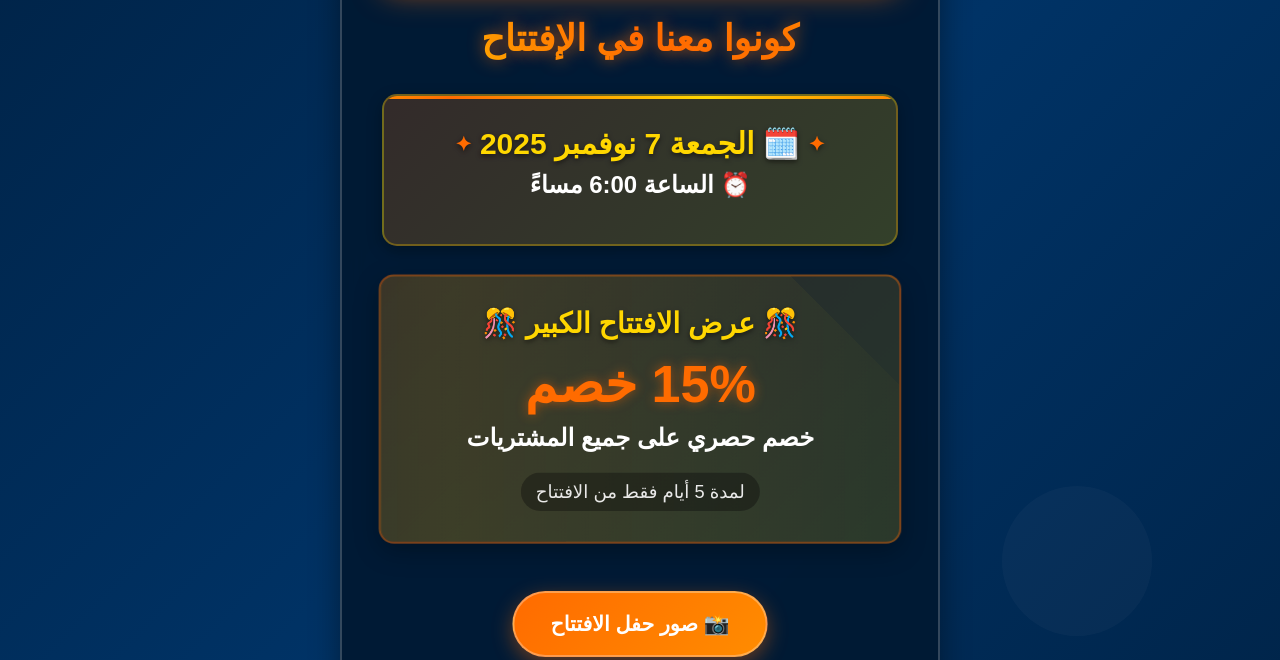
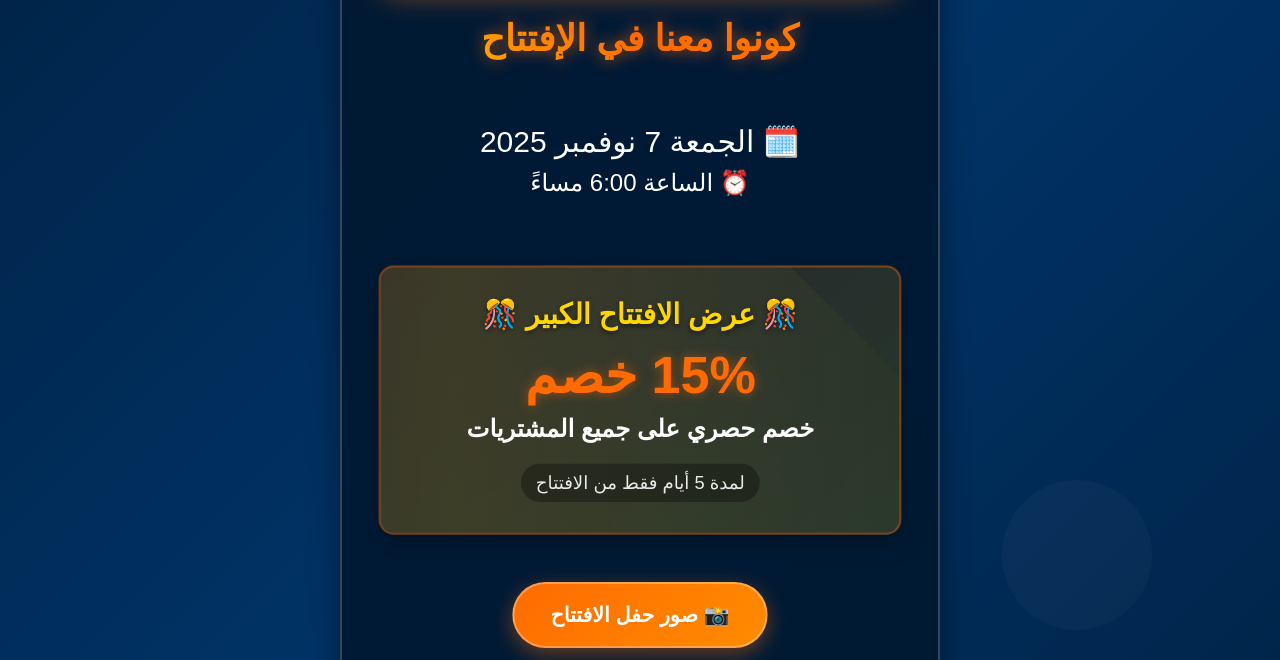
Before and after one commit to perfectbashar-dev/Main_QR, a plain HTML site: page coming-soon.html in a window 1280 px wide. Shown: the part 388-1048 px from the top of the page. Drawn offline with Linux system fonts and the light colour scheme.

Commit message:
Update coming-soon.html

```diff
--- a/coming-soon.html
+++ b/coming-soon.html
@@ -137,62 +137,20 @@
 
         /* تصميم جديد لتاريخ الافتتاح */
         .event-info {
-            background: linear-gradient(135deg, rgba(255, 107, 0, 0.2), rgba(255, 215, 0, 0.2));
-            padding: 25px 15px;
-            border-radius: 15px;
-            margin: 25px 0;
-            border: 2px solid rgba(255, 215, 0, 0.3);
-            animation: fadeInUp 2s ease-out 1s both;
-            position: relative;
-            overflow: hidden;
-            box-shadow: 0 5px 15px rgba(0, 0, 0, 0.3);
-        }
+    padding: 20px 15px; /* قللنا الحشوة */
+    margin: 20px 0; /* قللنا المسافة */
+    border-radius: 15px; /* قللنا الزوايا */
+}
 
-        .event-info::before {
-            content: '';
-            position: absolute;
-            top: 0;
-            left: 0;
-            right: 0;
-            height: 3px;
-            background: linear-gradient(90deg, #ff6b00, #ffd700, #ff6b00);
-            animation: shimmer 3s infinite linear;
-        }
+.event-date {
+    font-size: 24px; /* قللنا حجم الخط */
+    margin-bottom: 10px; /* قللنا المسافة */
+}
 
-        .event-date {
-            font-size: 26px;
-            font-weight: bold;
-            margin-bottom: 10px;
-            color: #ffd700;
-            text-shadow: 0 2px 5px rgba(0, 0, 0, 0.5);
-            position: relative;
-            display: inline-block;
-            padding: 0 15px;
-        }
-
-        .event-date::before, .event-date::after {
-            content: '✦';
-            position: absolute;
-            top: 50%;
-            transform: translateY(-50%);
-            color: #ff6b00;
-            font-size: 20px;
-        }
-
-        .event-date::before {
-            left: -10px;
-        }
-
-        .event-date::after {
-            right: -10px;
-        }
-
-        .event-time {
-            font-size: 22px;
-            margin-bottom: 15px;
-            color: #fff;
-            font-weight: bold;
-        }
+.event-time {
+    font-size: 20px; /* قللنا حجم الخط */
+    margin-bottom: 10px; /* قللنا المسافة */
+}
 
         /* تصميم جديد للعروض */
         .offer-section {
```
